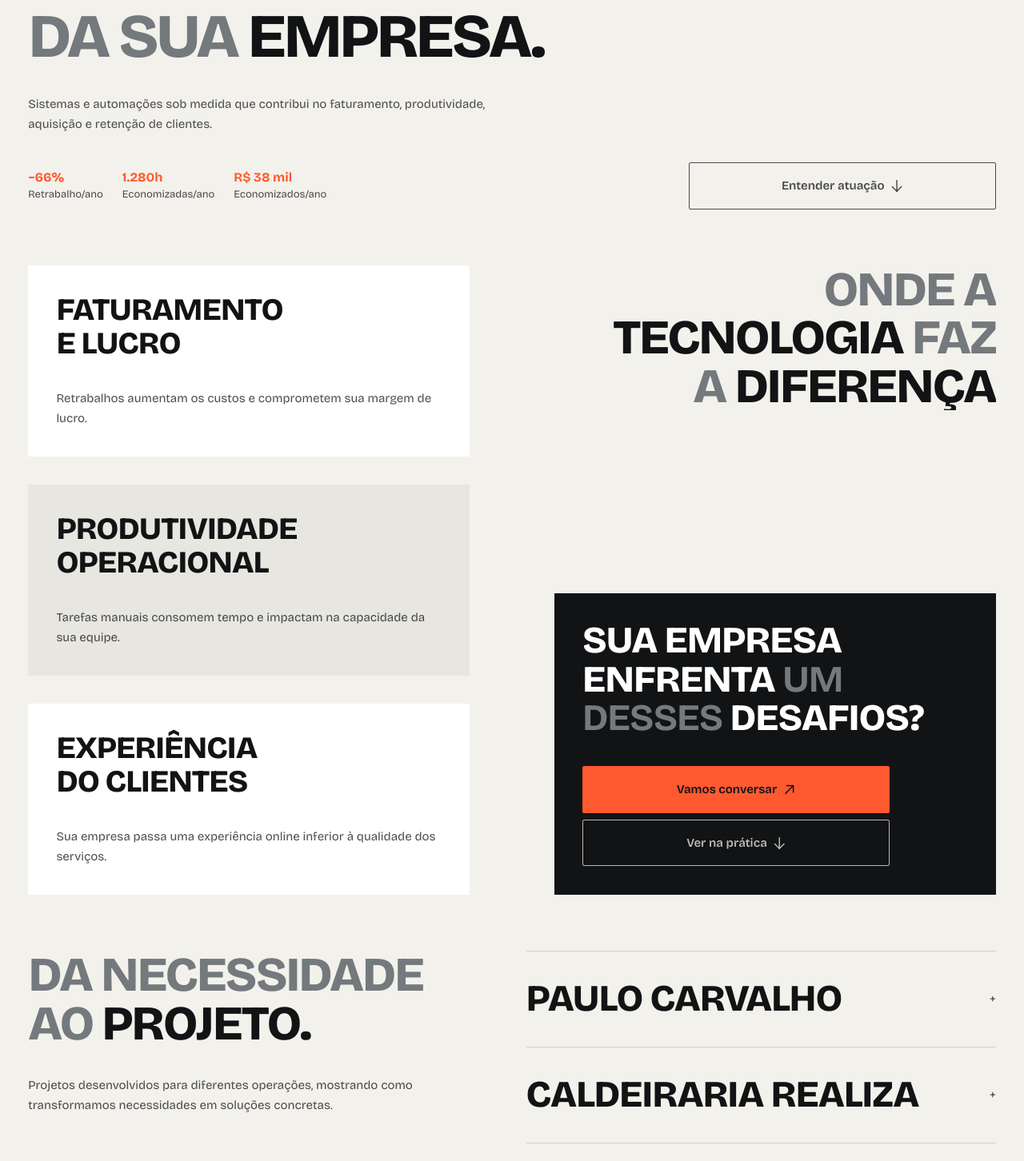
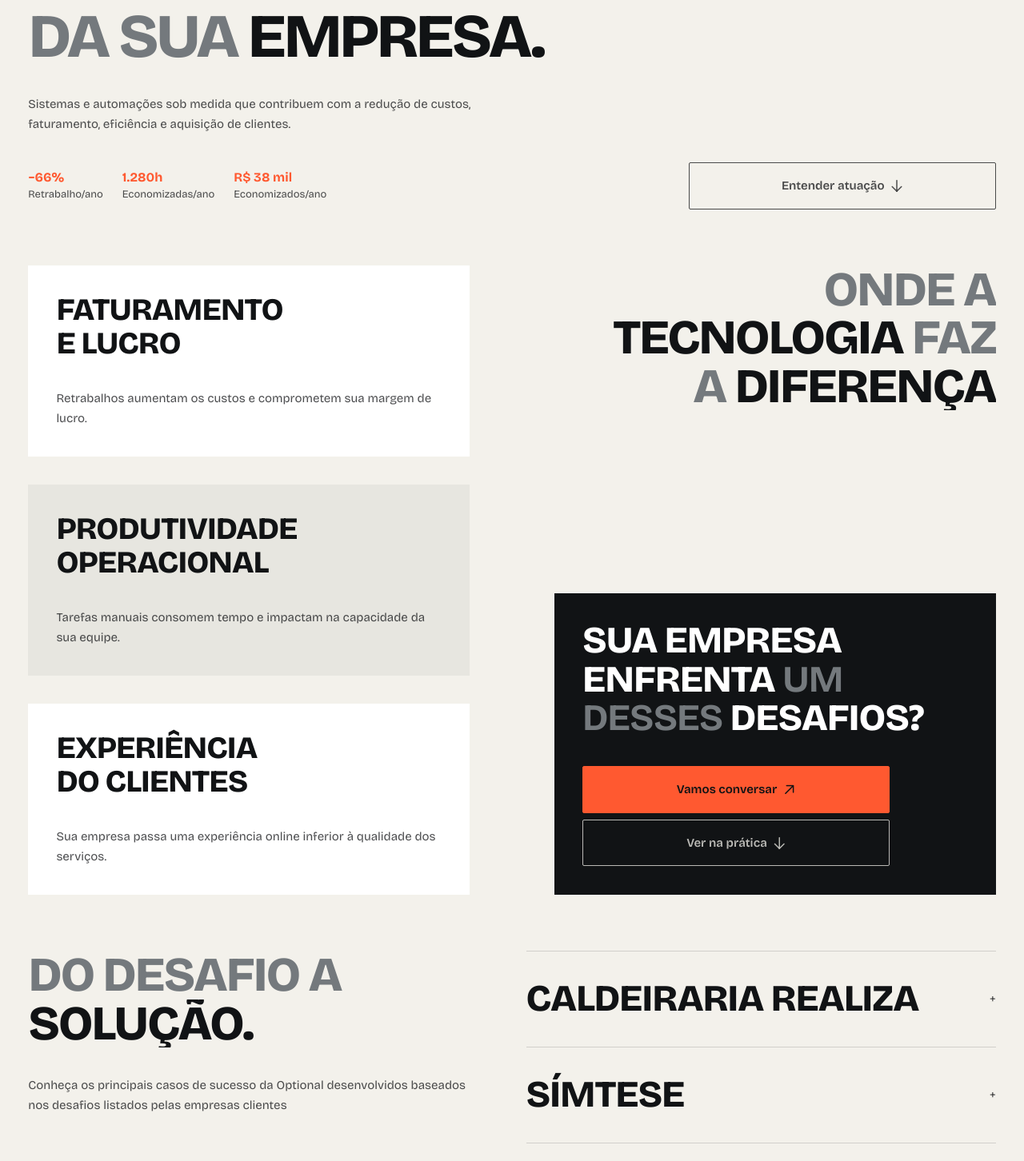
Before and after one commit to FragaTheus/optional-site-comercial, an Angular app: page / in a window 1280 px wide. Shown: the part 438-1890 px from the top of the page at 80% size. Built offline with nearby package versions, Linux system fonts and the light colour scheme.

Commit message:
rev(copy): Fazendo a revisao e finalizacao da copy da sessao cases da pagina home;

```diff
--- a/src/app/features/site/cases/case-content.ts
+++ b/src/app/features/site/cases/case-content.ts
@@ -76,7 +76,8 @@ export const CASES: CaseContent[] = [
     title: 'Caldeiraria Realiza: site comercial | Optional',
     description:
       'Conheça o site comercial da Caldeiraria Realiza e a proposta de apresentar seus serviços em uma presença digital própria.',
-    intro: 'Um site comercial para apresentar a empresa, seus serviços e seus canais de contato.',
+    intro:
+      'Desenvolvemos um site comercial para apresentar os serviços da empresa e facilitar solicitações de orçamento, fortalecendo sua credibilidade e criando novas oportunidades comerciais.',
     projectUrl: 'https://caldeirariarealiza.com.br/',
     projectLinkLabel: 'Ver projeto',
     heroImage: '/services-imgs/site-home-page-print.png',
@@ -113,7 +114,8 @@ export const CASES: CaseContent[] = [
     title: 'Símtese: CRM e agendamentos | Optional',
     description:
       'Conheça a solução de CRM e gestão de agendamentos desenvolvida para a operação da Símtese.',
-    intro: 'Um sistema para apoiar o acompanhamento de clientes, agendamentos e resultados.',
+    intro:
+      'Substituímos o pré-cadastro por e-mail por um sistema com validação de dados e padronização de exames, antecipando inconsistências, reduzindo retrabalho e aumentando a eficiência no atendimento.',
     projectUrl: 'https://www.simtese.com.br/',
     projectLinkLabel: 'Visitar site do cliente',
     heroImage: '/services-imgs/crm-home-print.png',
@@ -143,7 +145,8 @@ export const CASES: CaseContent[] = [
     title: 'LaLouise: sistema de gestão | Optional',
     description:
       'Conheça o sistema de gestão para controle operacional e rastreabilidade desenvolvido para a LaLouise.',
-    intro: 'Um sistema de gestão voltado ao controle operacional e à rastreabilidade.',
+    intro:
+      'Substituímos a etiquetagem manual por um sistema de validade automática, reduzindo tarefas repetitivas e facilitando a rastreabilidade dos alimentos.',
     projectUrl: 'https://lalouiseconsultoria.com.br/',
     projectLinkLabel: 'Visitar site do cliente',
     heroImage: '/services-imgs/erp-home-print.png',
--- a/src/app/features/site/home/sections/cases-intro/cases-intro-section-component.html
+++ b/src/app/features/site/home/sections/cases-intro/cases-intro-section-component.html
@@ -1,10 +1,10 @@
 <section id="projetos">
   <div class="site-container site-grid gap-y-gutter">
     <header class="lg:col-span-6 flex flex-col gap-gutter">
-      <h2 appReveal="lines">Da necessidade ao <strong>projeto.</strong></h2>
-      <p appReveal>
-        Projetos desenvolvidos para diferentes operações, mostrando como transformamos necessidades
-        em soluções concretas.
+      <h2 appReveal="lines">Do desafio a <br /><strong>solução.</strong></h2>
+      <p appReveal class="max-w-xl">
+        Conheça os principais casos de sucesso da Optional desenvolvidos baseados nos desafios
+        listados pelas empresas clientes
       </p>
     </header>
 
--- a/src/app/features/site/home/sections/cases-intro/cases-intro-section-component.ts
+++ b/src/app/features/site/home/sections/cases-intro/cases-intro-section-component.ts
@@ -10,5 +10,7 @@ import { CASES } from '../../../cases/case-content';
   templateUrl: './cases-intro-section-component.html',
 })
 export class CasesIntroSectionComponent {
-  protected readonly cases = CASES;
+  protected readonly cases = CASES.filter(({ slug }) =>
+    ['caldeiraria-realiza', 'simtese', 'lalouise'].includes(slug),
+  );
 }
--- a/src/app/features/site/home/sections/hero/hero-section-component.html
+++ b/src/app/features/site/home/sections/hero/hero-section-component.html
@@ -5,15 +5,15 @@
         <p class="text-carbon" appReveal>Est. 2025 // SP</p>
         <p appReveal>Studio de Engenharia de Software</p>
       </div>
-      <h1 id="home-hero-title" appReveal="lines">
+      <h1 id="home-hero-title" appReveal="lines" class="max-w-7xl">
         <strong>Infraestrutura </strong> para aumentar a <strong>produtividade</strong> da sua
         <strong>empresa.</strong>
       </h1>
     </header>
 
     <p appReveal class="lg:col-span-8 max-w-xl">
-      Sistemas e automações sob medida que contribui no faturamento, produtividade, aquisição e
-      retenção de clientes.
+      Sistemas e automações sob medida que contribuem com a redução de custos, faturamento,
+      eficiência e aquisição de clientes.
     </p>
 
     <footer class="lg:col-span-full flex items-center gap-gutter flex-wrap justify-between">
```
Also changed, not shown: 2 other files (tests, documents, lock files or other folders).
